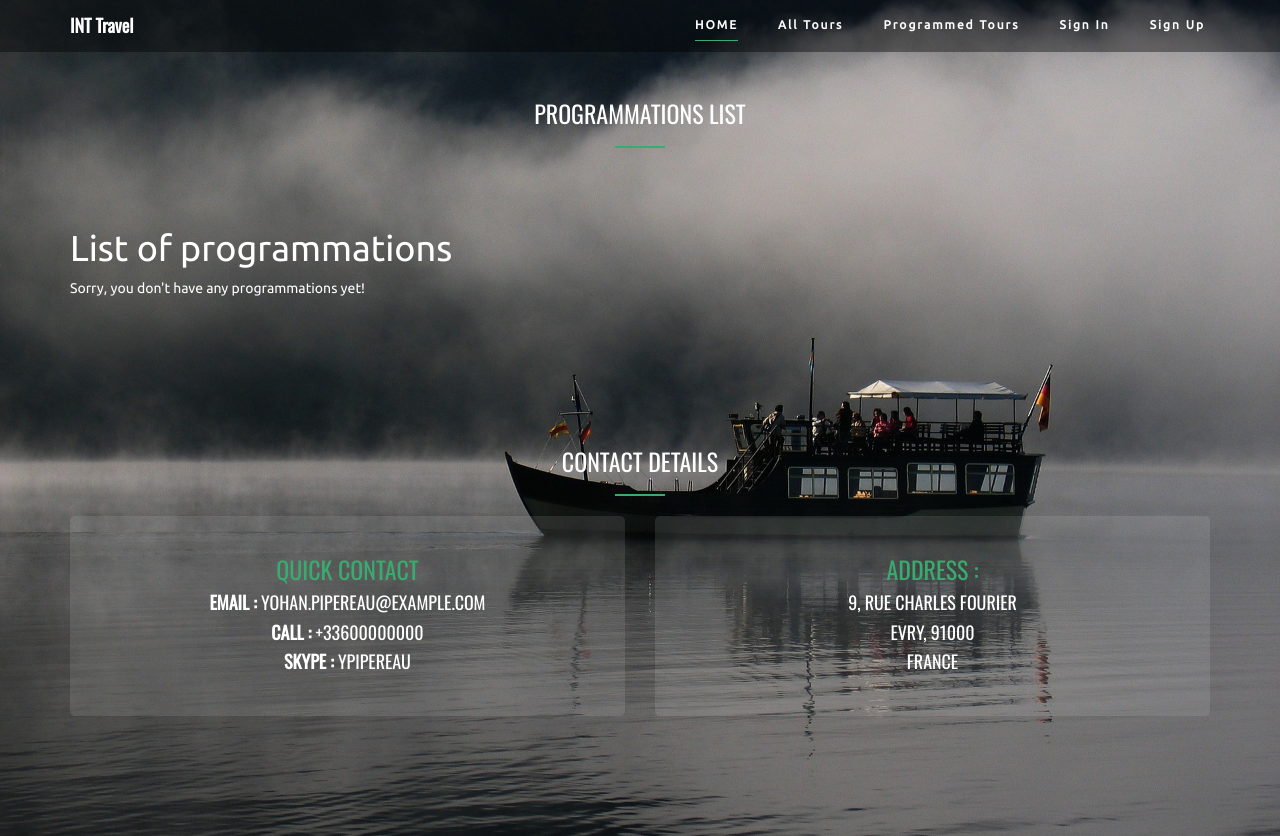
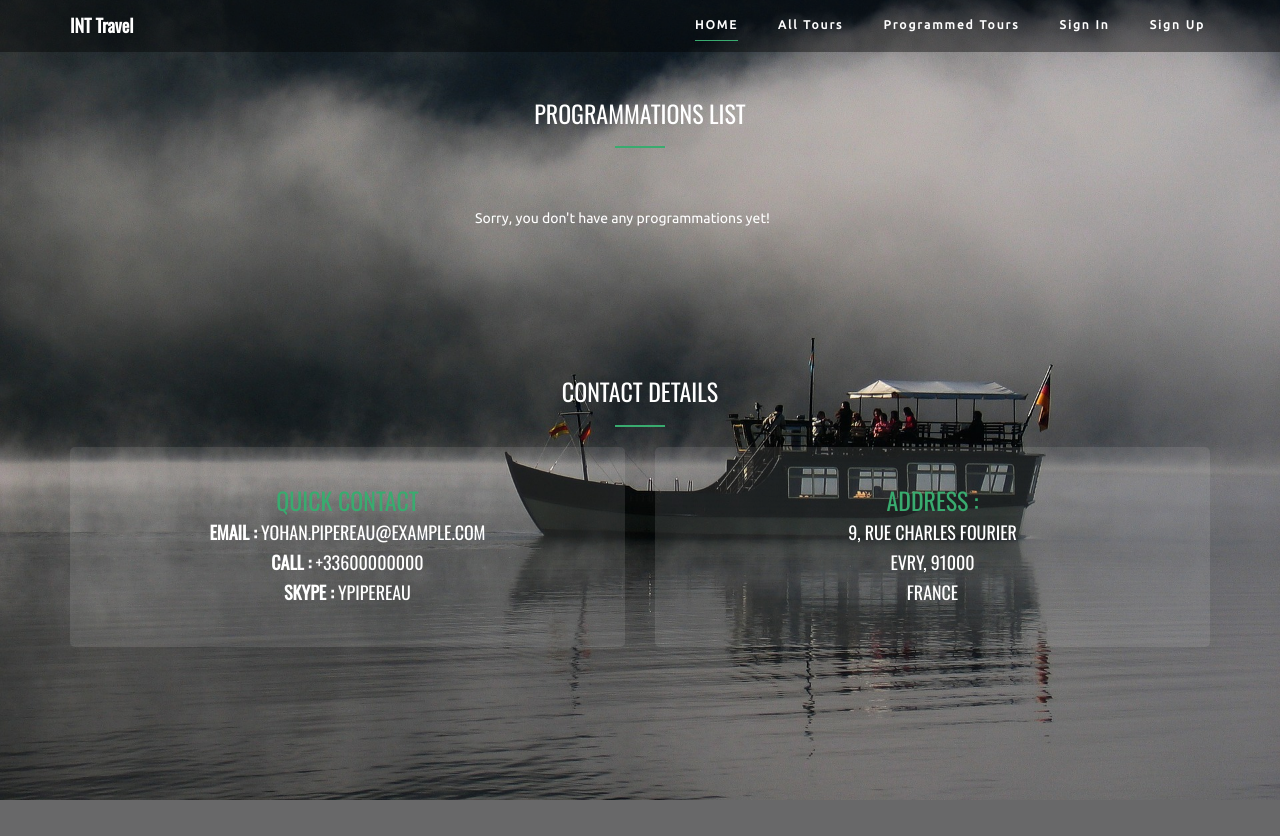
Before and after one commit to YohanPipereau/travel-agency, a PHP site: template templates/front-office/programmationslist.html.twig in a window 1280 px wide. After the commit the page ends 800 px from the top, so only its background shows below. Run offline with PHP 8.4, Linux system fonts and the light colour scheme; the template is opened without the code that fills it, so the values that code supplies are empty; some libraries are stand-ins or nearby versions.

Commit message:
update frontlayout to center text

```diff
--- a/templates/front-office/frontlayout.html.twig
+++ b/templates/front-office/frontlayout.html.twig
@@ -12,8 +12,15 @@
                     <hr>
                </div>
           </div>
+
+<div class="container">
+<div class="row text-center" data-anim-type="fade-in-up">
+<div class="col-xs-4 col-sm-4 col-md-4 col-lg-4 col-md-offset-4 text-left">
     {% block sectioncontent %}
     {% endblock %}
+</div>
+</div>
+</div>
     </div>
 </section>
 <!--end upcoming tours section -->
--- a/templates/front-office/programmationslist.html.twig
+++ b/templates/front-office/programmationslist.html.twig
@@ -5,9 +5,8 @@
 {% block sectiontitle %} Programmations List{% endblock %}
 
 {% block sectioncontent %}
-    <h1>List of programmations</h1>
     {% if programmationslist is not empty %}
-        <p>Here are all your programmations:</p>
+        <h3>Your programmations:</h3>
         <ul>
         {# Loop through list and creeate the list of programmation items. #}
         {% for programmation in programmationslist %}
--- a/templates/front-office/welcome.html.twig
+++ b/templates/front-office/welcome.html.twig
@@ -73,9 +73,9 @@
                </div>
           </div>
           <div class="row text-center">
-               <div class="col-md-3 col-sm-3 col-xs-12 col-lg-3">
+               <div class="col-md-3 col-sm-3 col-xs-12 col-lg-3 col-md-offset-3 col-lg-offset-3">
                     <div class="team-wrapper">
-                         <div class="team-inner" style="background-image: url(img/team/tuhin.jpg);">
+                         <div class="team-inner" style="background-image: url(img/team/yohan.jpg);">
                               <a href="#" class="fa fa-globe" target="_blank"></a>
                          </div>
                          <div class="description">
@@ -87,7 +87,7 @@
                </div>
                <div class="col-md-3 col-sm-3 col-xs-12 col-lg-3">
                     <div class="team-wrapper">
-                         <div class="team-inner" style="background-image: url(img/team/tuhin.jpg);">
+                         <div class="team-inner" style="background-image: url(img/team/tam.jpg);">
                               <a href="#" class="fa fa-globe" target="_blank"></a>
                          </div>
                          <div class="description">
```
Also changed, not shown: img/team/asif.jpg (deleted), img/team/minhaz.jpg (deleted), img/team/somrat.jpg (deleted), img/team/tam.jpg (added), img/team/tuhin.jpg (deleted), img/team/yohan.jpg (added).
